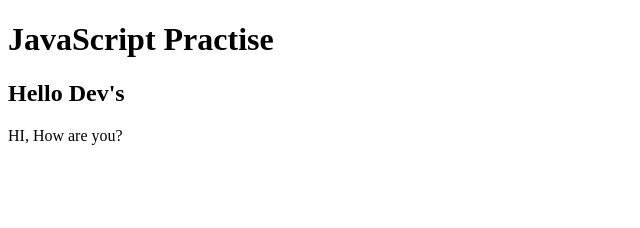
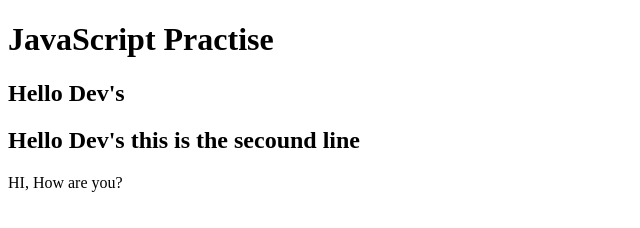
Before and after one commit to BSRINU1996/Js_React, a plain HTML site: page index.html in a window 1280 px wide. Shown: the whole page, without its empty margins (0-640 px from the left). Drawn offline with Linux system fonts and the light colour scheme.

Commit message:
Srinu Branch Created

```diff
--- a/index.html
+++ b/index.html
@@ -10,6 +10,7 @@
     <script></script>
     <h1>JavaScript Practise</h1>
     <h2>Hello Dev's</h2>
+    <h2>Hello Dev's this is the secound line</h2>
     <p>HI, How are you?</p>
     <script src="index.js"></script>
 </body>
```
